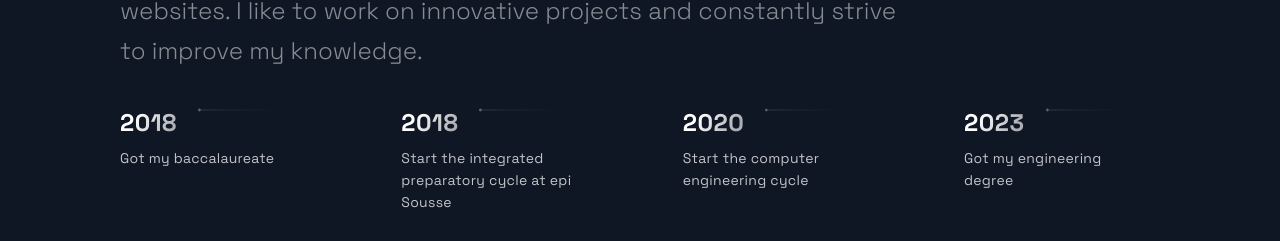
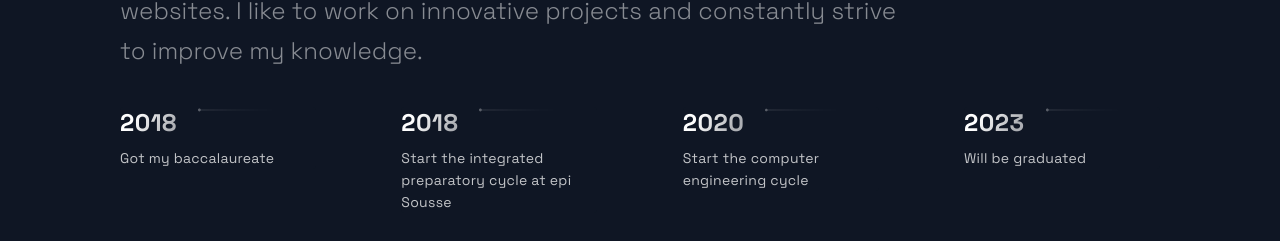
Before and after one commit to AbdelazizBs/portfolio, a Next.js app: page / in a window 1280 px wide. Shown: the part 3590-3831 px from the top of the page. Built offline with nearby package versions, Linux system fonts and the light colour scheme.

Commit message:
fix Typo

```diff
--- a/src/constants/constants.js
+++ b/src/constants/constants.js
@@ -58,6 +58,6 @@ export const TimeLineData = [
   { year: 2018, text: 'Got my baccalaureate' },
   { year: 2018, text: 'Start the integrated preparatory cycle at epi Sousse' },
   { year: 2020, text: 'Start the computer engineering cycle' },
-  { year: 2023, text: 'Got my engineering degree' }
+  { year: 2023, text: 'Will be graduated' },
   // { year: 2021, text: 'Started my own platform' }
 ]
```
